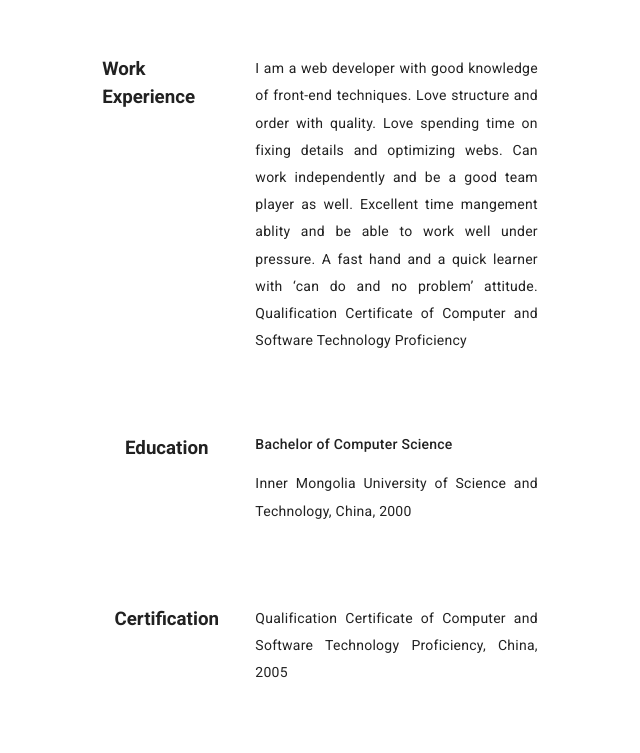
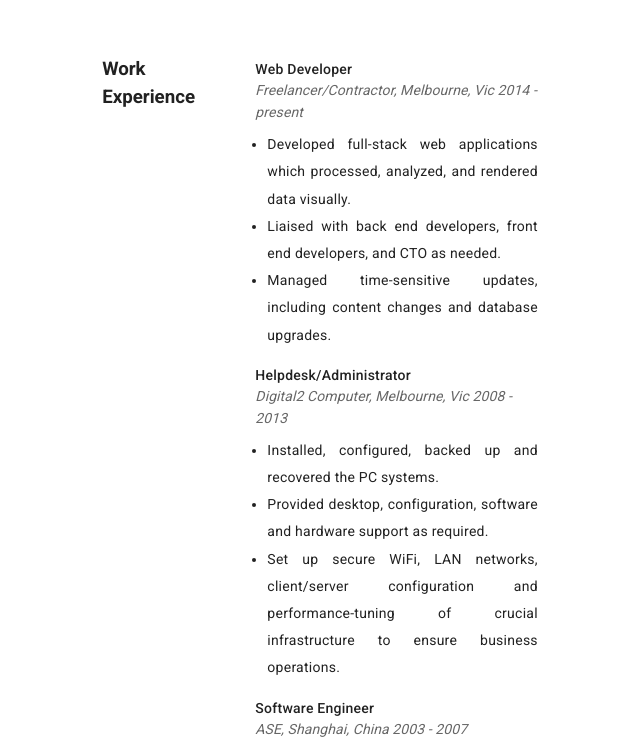
Before and after one commit to jerryliang613/portfolio-nuxt, a Nuxt app: page /Profile in a window 1280 px wide. Shown: the part 460-1213 px from the top of the page, without its empty margins (320-960 px from the left). Built offline with nearby package versions, Linux system fonts and the light colour scheme.

Commit message:
header css features added

```diff
--- a/components/Header.vue
+++ b/components/Header.vue
@@ -1,7 +1,12 @@
 <template>
   <nav>
     <v-app-bar app flat clipped-left style="z-index: 99; height:64px">
-      <v-app-bar-nav-icon @click="drawer = !drawer"></v-app-bar-nav-icon>
+      <v-hover v-slot="{ hover }" open-delay="200"
+        ><v-app-bar-nav-icon
+          :class="{ 'on-hover': hover }"
+          @click="drawer = !drawer"
+        ></v-app-bar-nav-icon
+      ></v-hover>
       <v-spacer></v-spacer>
       <v-toolbar-title
         class="text-uppercase"
@@ -10,9 +15,16 @@
           left: 'calc(50% - 104px)',
           'letter-spacing': '0.5rem'
         }"
-      >
-        <span class="font-weight-light">Jerry </span>
-        <span>Liang</span></v-toolbar-title
+        ><v-hover v-slot="{ hover }"
+          ><a
+            :class="{ 'on-hover': hover }"
+            style="text-decoration: none; color: inherit;"
+            href="/"
+          >
+            <span class="font-weight-light">Jerry </span>
+            <span>Liang</span></a
+          ></v-hover
+        ></v-toolbar-title
       >
       <!-- <v-spacer class="d-none d-sm-flex"></v-spacer> -->
       <sociallinks />
@@ -85,11 +97,6 @@
         @click="clearFilters"
         ><v-icon>mdi-trash-can-outline</v-icon></v-btn
       >
-      <!-- <div class="pa-2 mt-6 text-center">
-        <v-btn @click="handleClose">
-          close
-        </v-btn>
-      </div> -->
     </v-navigation-drawer>
   </nav>
 </template>
@@ -152,3 +159,29 @@ export default {
   }
 };
 </script>
+<style lang="scss" scoped>
+.v-app-bar__nav-icon {
+  transition: all 0.4s ease-in-out;
+}
+.v-app-bar__nav-icon.on-hover {
+  opacity: 0.4;
+}
+
+.v-toolbar__title {
+  a::after {
+    position: absolute;
+    right: 0;
+    top: 15px;
+    content: "";
+    height: 1.5px;
+    width: 0;
+    display: block;
+    background-color: black;
+    transition: width 1s ease-in-out;
+  }
+  a.on-hover::after {
+    width: 110%;
+    left: 0;
+  }
+}
+</style>
--- a/components/ScrollArrow.vue
+++ b/components/ScrollArrow.vue
@@ -1,6 +1,6 @@
 <template>
   <v-btn text bottom fixed color="grey" @click="handleScroll">
-    <v-icon class="scroll-arrow">{{
+    <v-icon class="scroll-arrow mt-12">{{
       bottom ? "mdi-chevron-double-up" : "mdi-chevron-double-down"
     }}</v-icon>
   </v-btn>
@@ -15,15 +15,15 @@ export default {
       if (this.$props.bottom)
         window.scrollTo({
           top: 0,
-          behavior: "smooth",
+          behavior: "smooth"
         });
       else
         window.scrollTo({
           top: window.scrollY + window.innerHeight,
-          behavior: "smooth",
+          behavior: "smooth"
         });
-    },
-  },
+    }
+  }
 };
 </script>
 
--- a/pages/Profile.vue
+++ b/pages/Profile.vue
@@ -37,16 +37,29 @@
         >
         <v-col sm="8" cols="12"
           ><v-card flat class="profile">
-            <p class="text-justify body-2 profile">
-              I am a web developer with good knowledge of front-end techniques.
-              Love structure and order with quality. Love spending time on
-              fixing details and optimizing webs. Can work independently and be
-              a good team player as well. Excellent time mangement ablity and be
-              able to work well under pressure. A fast hand and a quick learner
-              with ‘can do and no problem’ attitude. Qualification Certificate
-              of Computer and Software Technology Proficiency
-            </p></v-card
-          ></v-col
+            <v-card
+              flat
+              class="pb-3"
+              v-for="(experience, index) in experiences"
+              :key="index"
+            >
+              <v-card-title class="pa-0 pt-1 ma-0 body-2 font-weight-medium">{{
+                experience.title
+              }}</v-card-title>
+              <v-card-subtitle class="font-italic ma-0 pa-0 pb-2">{{
+                experience.duration
+              }}</v-card-subtitle>
+              <ul
+                v-for="(detail, index) in experience.details"
+                :key="index"
+                class="text-justify body-2 profile pl-3"
+              >
+                <li>
+                  {{ detail }}
+                </li>
+              </ul>
+            </v-card>
+          </v-card></v-col
         >
       </div>
 
@@ -106,7 +119,45 @@ export default {
   data: () => ({
     bottom: false,
     knowledgeBar: false,
-    SKILLS
+    SKILLS,
+    experiences: [
+      {
+        title: "Web Developer",
+        duration: "Freelancer/Contractor, Melbourne, Vic 2014 - present",
+        details: [
+          "Developed full-stack web applications which processed, analyzed, and rendered data visually.",
+          "Liaised with back end developers, front end developers, and CTO as needed.",
+          "Managed time-sensitive updates, including content changes and database upgrades."
+        ]
+      },
+      {
+        title: "Helpdesk/Administrator",
+        duration: "Digital2 Computer, Melbourne, Vic 2008 - 2013",
+        details: [
+          "Installed, configured, backed up and recovered the PC systems.",
+          "Provided desktop, configuration, software and hardware support as required.",
+          "Set up secure WiFi, LAN networks, client/server configuration and performance-tuning of crucial infrastructure to ensure business operations."
+        ]
+      },
+      {
+        title: "Software Engineer",
+        duration: "ASE, Shanghai, China 2003 - 2007",
+        details: [
+          "Developed full-stack web applications which processed, analyzed, and rendered data visually.",
+          "Liaised with colleagues, quality assurance testers, and CTO as needed.",
+          "Planned, wrote, and debugged web applications and software with complete accuracy."
+        ]
+      },
+      {
+        title: "Helpdesk/Tutor",
+        duration: "WUZI Colledge, Shanghai, China 2000 - 2003",
+        details: [
+          "Installed, configured, backed up and recovered the PC systems.",
+          "Provided desktop, configuration, software and hardware support school-wide as required.",
+          "Tutor students in Html/Office."
+        ]
+      }
+    ]
   }),
   mounted() {
     document.addEventListener("scroll", this.onScroll);
```
